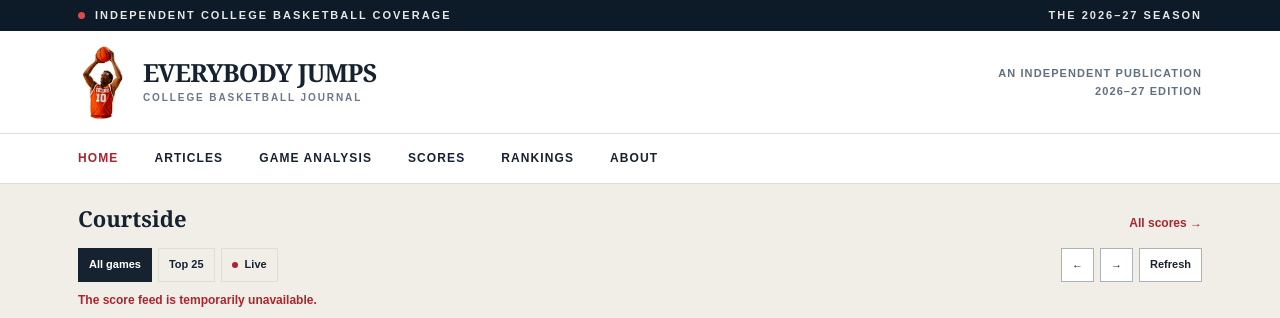
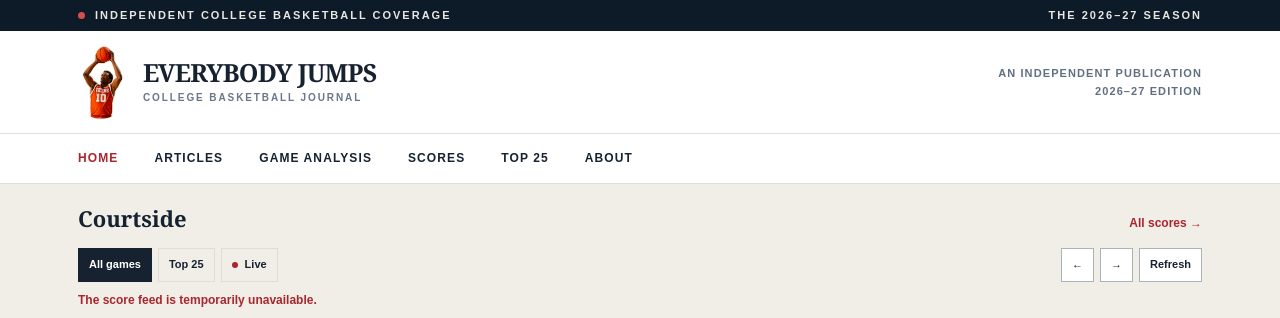
Before and after one commit to EHAARV01/college-basketball, a Jekyll site: the page built from index.html, in a window 1280 px wide. Shown: the top 318 px of the page. Built offline with Jekyll 4.4.1, drawn with Linux system fonts in a browser that asks for light colours.

Commit message:
Change 'Rankings' to 'Top 25' in publication.yml

```diff
--- a/_data/publication.yml
+++ b/_data/publication.yml
@@ -9,7 +9,7 @@ description: 'Independent college basketball coverage by Ethan Aarvig: game anal
 nav:
   home: Home
   latest: Articles
-  rankings: Rankings
+  rankings: Top 25
   analysis: Game Analysis
   about: About
 footer_description: Independent college basketball coverage
```
